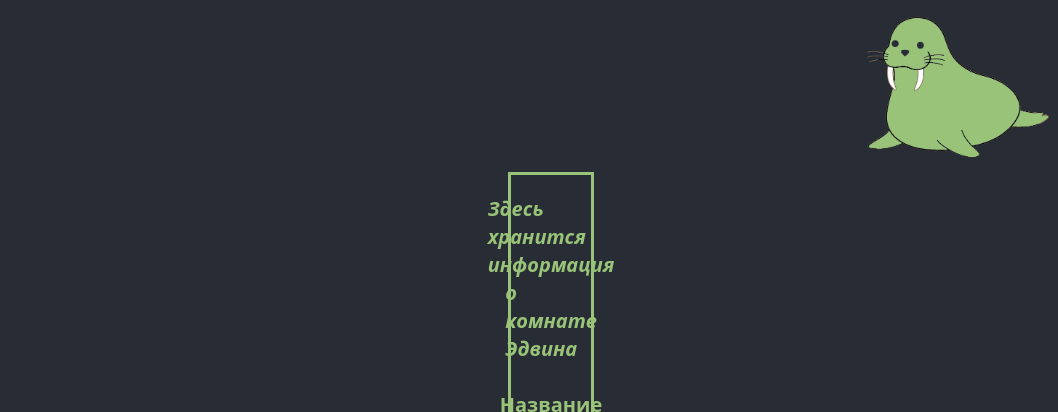
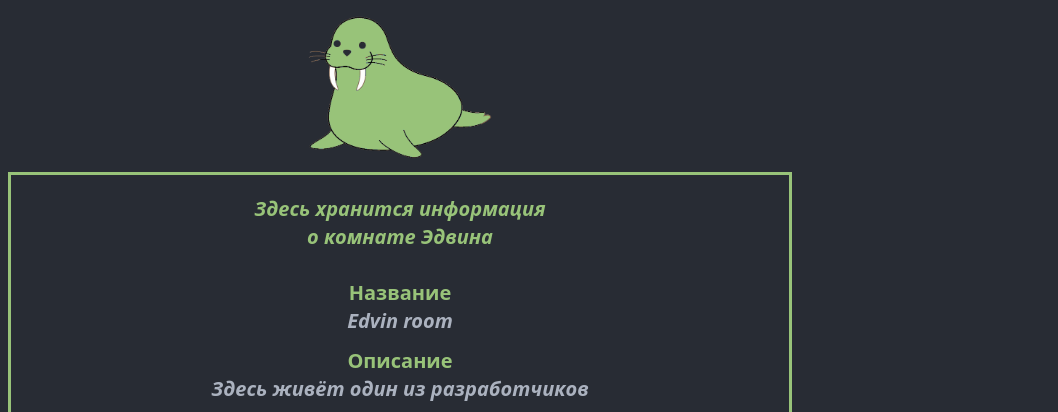
Before and after one commit to Resavin/Practice_2, an Electron app: page room.html in a window 800 px wide. Shown: the top 412 px of the page, 1058 px wide, since content can reach past the window. Drawn offline with Linux system fonts and the light colour scheme.

Commit message:
room resizing fix

```diff
--- a/room.html
+++ b/room.html
@@ -12,8 +12,8 @@
  </head>
   <body class="bg-Black font-sans">
 
-    <img src="walrusGreen.png" width="200" height="164" class="ml-[850px]">
-    <div class="ml-[500px] mr-[500px] font-sans text-xl py-5 px-10 flex flex-col items-center border-Green border-solid border-width-8 text-Grey font-bold">
+    <img src="walrusGreen.png" width="200" height="164" class="flex flex-col items-center mx-auto">
+    <div class="font-sans text-xl py-5 px-10 flex flex-col items-center border-Green border-solid border-width-8 text-Grey font-bold">
       <div class="text-Green italic"> Здесь хранится информация </div>
       <div class="text-Green mb-7 italic"> о комнате Эдвина </div>
       <div class="text-Green"> Название </div>
```
Also changed, not shown: index.html (+4 -1 lines), dist/bodycenter.css, tailwind.config.js (line endings or trailing spaces).
